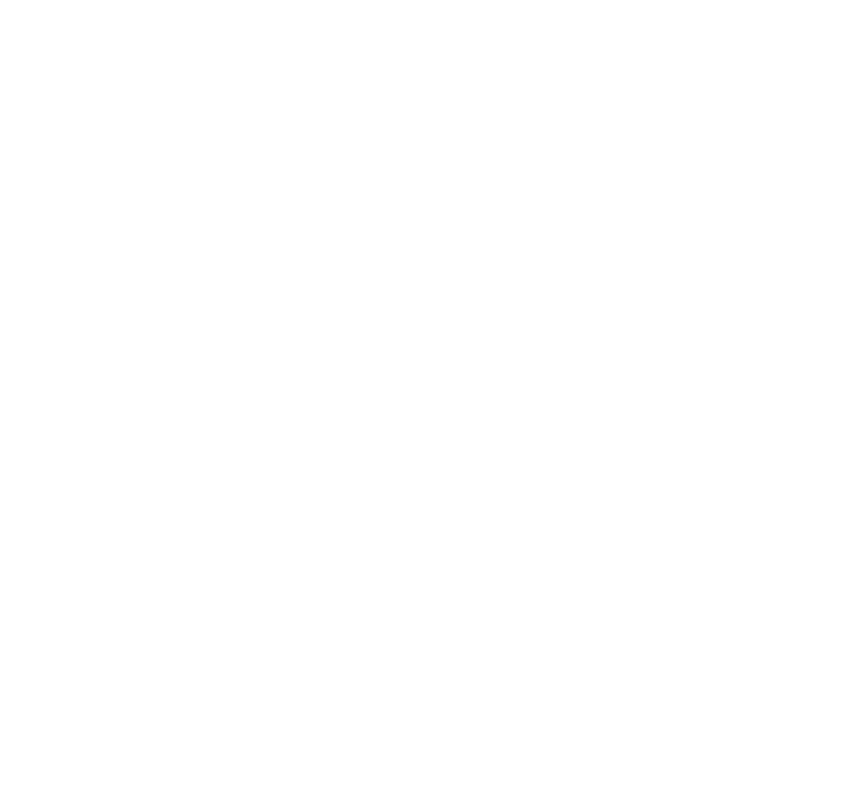
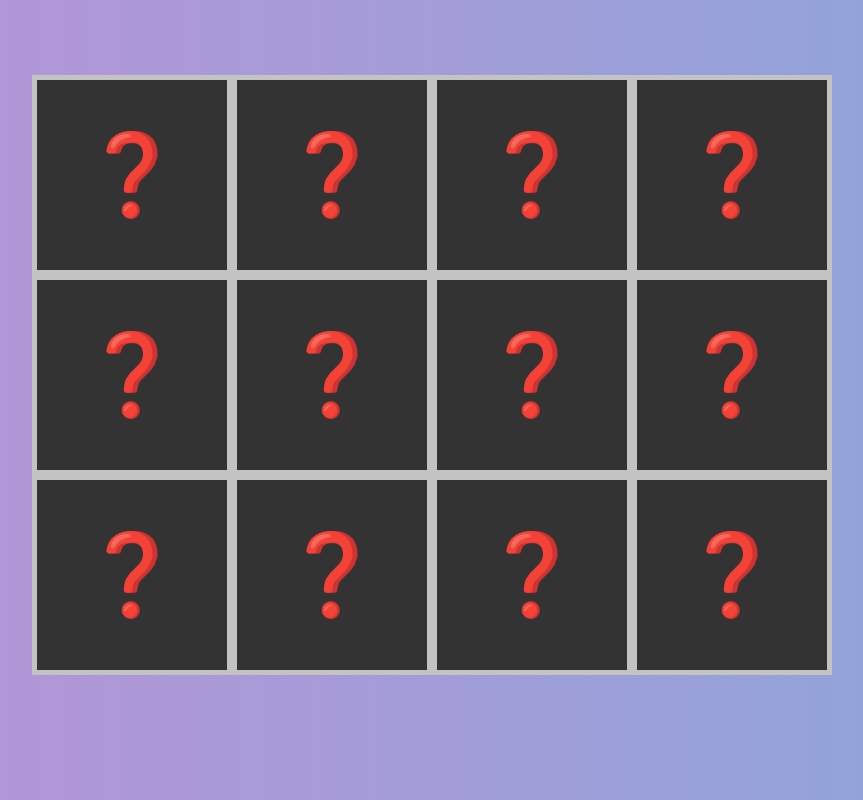
Before and after one commit to MarwenCode/JavaScript-projects, a plain HTML site: page ProjetsDépart/9. MemoryCard/index.html in a window 1280 px wide. Shown: the whole page, without its empty margins (208-1071 px from the left). Drawn offline with Linux system fonts and the light colour scheme.

Commit message:
memory card

```diff
--- a/ProjetsDépart/9. MemoryCard/app.js
+++ b/ProjetsDépart/9. MemoryCard/app.js
@@ -0,0 +1,57 @@
+const cartes = document.querySelectorAll('.carte');
+
+let carteRetournee = false;
+let premiereCarte, secondeCarte;
+let verouillage = false;
+
+const retourneCarte = (event) => {
+  let childNode = event.currentTarget.childNodes;
+  if (verouillage === true) {
+    return;
+  }
+  childNode[1].classList.toggle('active');
+
+  if (!carteRetournee) {
+    carteRetournee = true;
+    premiereCarte = event.currentTarget; // use event.currentTarget instead of childNode
+    return;
+  }
+
+  carteRetournee = false;
+  secondeCarte = event.currentTarget; // use event.currentTarget instead of childNode
+
+  console.log(event.currentTarget);
+
+  correspondance();
+};
+
+// Event Listener
+cartes.forEach(carte => {
+  carte.addEventListener('click', retourneCarte);
+});
+
+// Correspondance
+const correspondance = () => {
+  if (premiereCarte.getAttribute('data-attr') === secondeCarte.getAttribute('data-attr')) {
+    premiereCarte.removeEventListener('click', retourneCarte);
+    secondeCarte.removeEventListener('click', retourneCarte);
+  } else {
+    verouillage = true;
+    setTimeout(() => {
+      premiereCarte.childNodes[1].classList.remove('active');
+      secondeCarte.childNodes[1].classList.remove('active');
+      verouillage = false;
+    }, 1500);
+  }
+};
+
+
+
+//display card in different ways
+function aleatoire(){
+  cartes.forEach(card => {
+      let randomPos = Math.floor(Math.random() * 12);
+      card.style.order = randomPos;
+  })
+}
+aleatoire();
--- a/ProjetsDépart/9. MemoryCard/index.html
+++ b/ProjetsDépart/9. MemoryCard/index.html
@@ -8,6 +8,136 @@
 </head>
 <body>
 
+<div class="grille">
+
+    <div class="carte"  data-attr="banana">
+        <div class="double-face">
+            <div class="face">
+                <img src="ressources/banana.svg">
+            </div>
+            <div class="arriere">
+                ❓
+            </div>
+        </div>
+    </div>
+
+    <div class="carte" data-attr="apple">
+        <div class="double-face">
+            <div class="face">
+                <img src="ressources/apple.svg">
+            </div>
+            <div class="arriere">
+                ❓
+            </div>
+        </div>
+    </div>
+
+    <div class="carte" data-attr="apple">
+        <div class="double-face">
+            <div class="face">
+                <img src="ressources/apple.svg" alt="apple">
+            </div>
+            <div class="arriere">
+                ❓
+            </div>
+        </div>
+    </div>
+    <div class="carte" data-attr="banana">
+        <div class="double-face">
+            <div class="face">
+                <img src="ressources/banana.svg">
+            </div>
+            <div class="arriere">
+                ❓
+            </div>
+        </div>
+    </div>
+    <div class="carte" data-attr="brocoli">
+        <div class="double-face">
+            <div class="face">
+                <img src="ressources/brocoli.svg">
+            </div>
+            <div class="arriere">
+                ❓
+            </div>
+        </div>
+    </div>
+    <div class="carte" data-attr="cherry">
+        <div class="double-face">
+            <div class="face">
+                <img src="ressources/cherry.svg">
+            </div>
+            <div class="arriere">
+                ❓
+            </div>
+        </div>
+    </div>
+    <div class="carte" data-attr="pepper">
+        <div class="double-face">
+            <div class="face">
+                <img src="ressources/pepper.svg">
+            </div>
+            <div class="arriere">
+                ❓
+            </div>
+        </div>
+    </div>
+    <div class="carte" data-attr="pepper">
+        <div class="double-face">
+            <div class="face">
+                <img src="ressources/pepper.svg">
+            </div>
+            <div class="arriere">
+                ❓
+            </div>
+        </div>
+    </div>
+    <div class="carte" data-attr="cherry">
+        <div class="double-face">
+            <div class="face">
+                <img src="ressources/cherry.svg">
+            </div>
+            <div class="arriere">
+                ❓
+            </div>
+        </div>
+    </div>
+    <div class="carte" data-attr="brocoli">
+        <div class="double-face">
+            <div class="face">
+                <img src="ressources/brocoli.svg">
+            </div>
+            <div class="arriere">
+                ❓
+            </div>
+        </div>
+    </div>
+    <div class="carte"  data-attr="straw">
+        <div class="double-face">
+            <div class="face">
+                <img src="ressources/straw.svg">
+            </div>
+            <div class="arriere">
+                ❓
+            </div>
+        </div>
+    </div>
+    <div class="carte"  data-attr="straw">
+        <div class="double-face">
+            <div class="face">
+                <img src="ressources/straw.svg">
+            </div>
+            <div class="arriere">
+                ❓
+            </div>
+        </div>
+    </div>
+
+
+    </div>
+
+
+
 
     <script src="app.js"></script>
 </body>
--- a/ProjetsDépart/9. MemoryCard/style.css
+++ b/ProjetsDépart/9. MemoryCard/style.css
@@ -8,3 +8,55 @@ body {
   font-family: Arial, Helvetica, sans-serif;
   background: linear-gradient(to right, #b993d6, #8ca6db); /* W3C, IE 10+/ Edge, Firefox 16+, Chrome 26+, Opera 12+, Safari 7+ */
 }
+
+.grille {
+  background: rgb(195,195,195);
+  display: grid;
+  grid-template: repeat(3, 200px) / repeat(4, 200px);
+  width: 800px;
+  height: 600px;
+  margin: 75px auto 0;
+}
+
+.carte {
+  background-color: transparent;
+  perspective: 1000px;
+  margin: 5px;
+}
+
+.double-face {
+  position: relative;
+  width: 100%;
+  height: 100%;
+  transition: transform 0.6s;
+  transform-style: preserve-3d;
+}
+
+.face, .arriere {
+  position: absolute;
+  width: 100%;
+  height: 100%;
+  backface-visibility: hidden;
+  -webkit-backface-visibility: hidden;
+}
+
+.face {
+  background: #333;
+  transform: rotateY(180deg);
+  display: flex;
+  justify-content: center;
+  align-items: center;
+}
+.face img {
+  width: 120px;
+}
+.arriere {
+  background: #333;
+  display: flex;
+  justify-content: center;
+  align-items: center;
+  font-size: 80px;
+}
+.active {
+  transform: rotateY(180deg)
+}
```
